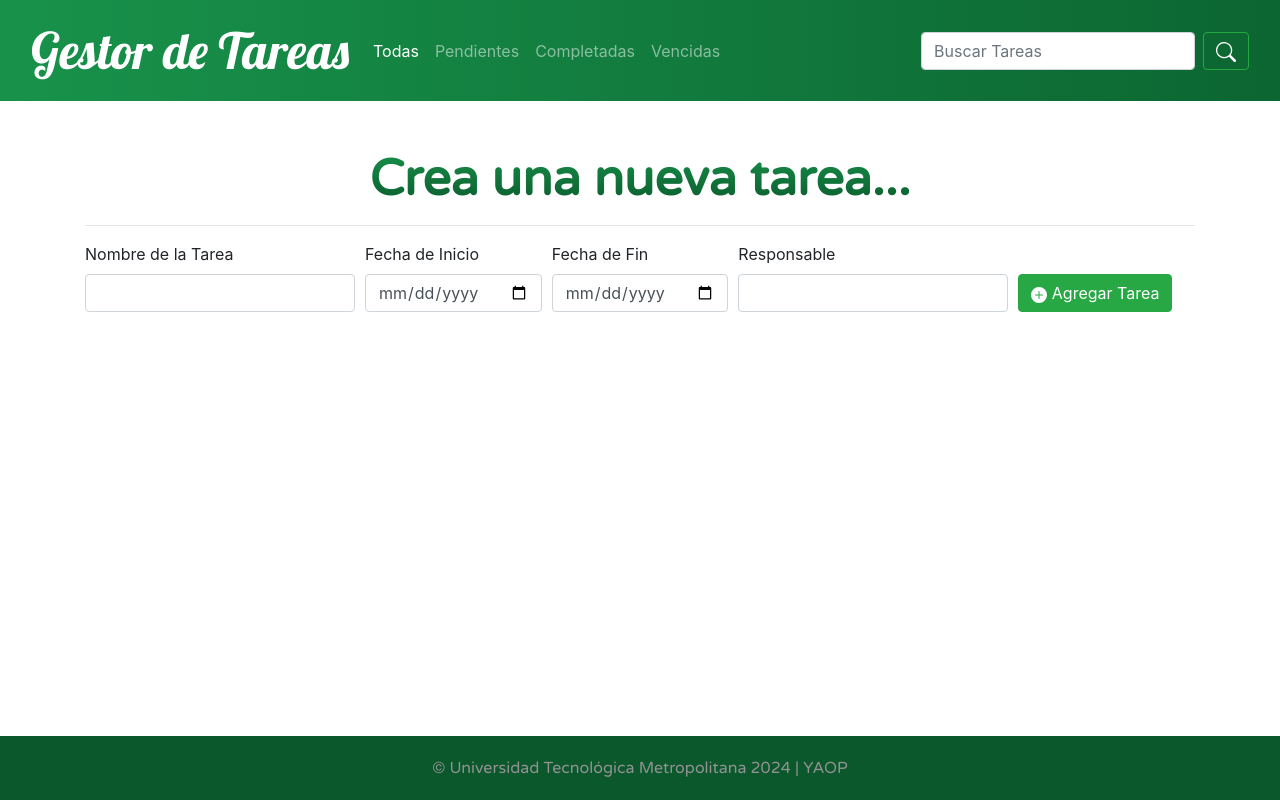
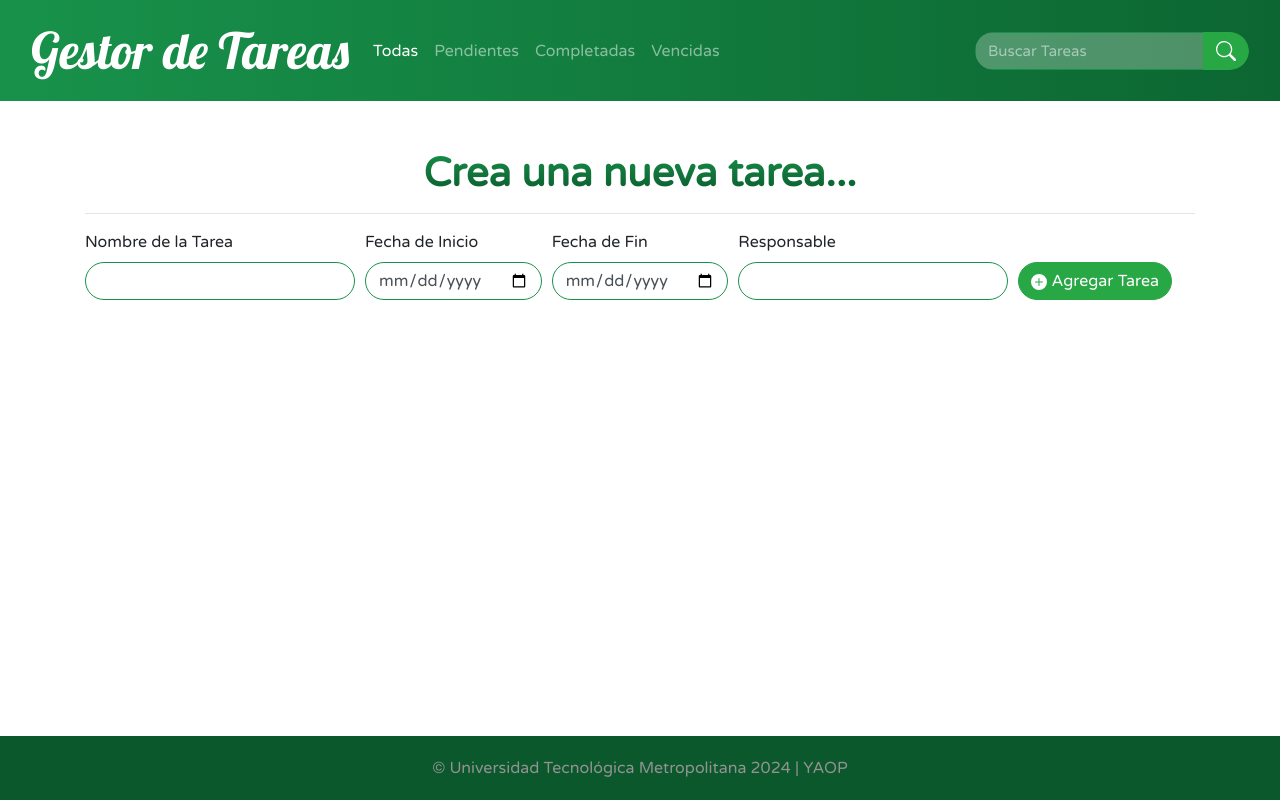
Before and after one commit to Yahirpuc/GestorDeTareas, a plain HTML site: page index.html in a window 1280 px wide. Drawn offline with nearby package versions, Linux system fonts and the light colour scheme; some packages are replaced by stand-ins of ours; a script that the page names is missing.

Commit message:
Update index.html
Cambios en Bordes, títulos y focus de entrada de formularios,

```diff
--- a/index.html
+++ b/index.html
@@ -5,7 +5,6 @@
     <meta charset="UTF-8">
     <meta name="viewport" content="width=device-width, initial-scale=1.0">
     <link rel="icon" href="/imgs/logo.png" type="image/x-icon">
-
     <title>Gestor de Tareas</title>
     <link href="https://maxcdn.bootstrapcdn.com/bootstrap/4.5.2/css/bootstrap.min.css" rel="stylesheet">
     <link rel="preconnect" href="https://fonts.googleapis.com">
@@ -18,8 +17,9 @@
             color: rgb(0, 0, 0);
         }
 
+        body {
 
-        body {
+            font-family: "Varela Round", sans-serif;
             display: flex;
             flex-direction: column;
             min-height: 100vh;
@@ -31,7 +31,53 @@
             flex: 1;
         }
 
+        .form-control {
+            border-color: #18924b;
+            border-radius: 20px;
+        }
 
+        .form-control:focus {
+            border-color:#20b944;
+            box-shadow: none;
+        }
+        .form-control::placeholder {
+            color: rgba(255, 255, 255, 0.5);
+
+
+            font-size: 15px;
+        }
+
+
+        .btn-outline-success {
+            border-radius: 25px;
+            color: #28a745;
+            border-color: #28a745;
+        }
+
+        .btn-success {
+            border-radius: 20px;
+            color: #fff;
+            background-color: #28a745;
+            border-color: #28a745;
+        }
+
+        .btn-group-sm .btn,
+        .btn-sm {
+            border-radius: 15px;
+        }
+
+        .mb-3,
+        .my-3 {
+            border-radius: 20px;
+            margin-top: 0;
+            border-color: #28a745;
+        }
+
+
+        .list-group-item {
+            margin-top: 0%;
+            padding: 0%;
+        }
 
         .navbar-brand {
             font-family: "Lobster", sans-serif;
@@ -40,23 +86,20 @@
             font-size: 50px;
         }
 
-
         .navbar-collapse {
             color: white;
-            justify-content: space-between
+            justify-content: space-between;
         }
 
         .text-center {
             font-family: "Varela Round", sans-serif;
-
-            font-size: 50px;
+            font-size: 40px;
             background: linear-gradient(to bottom, #18924b, #0a582b);
             background-clip: text;
             -webkit-background-clip: text;
             color: transparent;
             -webkit-text-fill-color: transparent;
         }
-
 
         .card-body {
             background-color: rgba(240, 248, 255, 0);
@@ -66,12 +109,10 @@
 
         .btn-group {
             position: relative;
-
         }
 
         .card-title {
             font-size: 30px;
-
         }
 
         .card-body {
@@ -90,18 +131,14 @@
         .vencida .card-text .text-muted {
             background-color: red;
             color: white;
-
         }
-
 
         .completada .card-text {
             color: white;
-
         }
 
         .vencida .card-text {
             color: white;
-
         }
 
         footer {
@@ -110,18 +147,31 @@
             background-color: #0a582b;
             text-align: center;
             font-family: "Varela Round", sans-serif;
-
             font-style: normal;
             width: 100%;
             bottom: 0;
             position: sticky;
-
         }
 
         .custom-button {
             background-color: #18924b;
             color: white;
             border-color: #0a582b;
+        }
+
+        .input-group {
+            border-radius: 25px;
+            overflow: hidden;
+
+        }
+
+        .input-group .form-control {
+            border-radius: 0;
+            background-color: rgba(255, 255, 255, 0.267);
+        }
+
+        .input-group .btn {
+            border-radius: 0 25px 25px 0;
         }
     </style>
 </head>
@@ -131,9 +181,7 @@
         <nav class="navbar navbar-expand-lg navbar-dark">
             <div class="container-fluid">
                 <a class="navbar-brand" href="#">Gestor de Tareas</a>
-                <button class="navbar-toggler" type="button" data-toggle="collapse"
-                    data-target="#navbarSupportedContent" aria-controls="navbarSupportedContent" aria-expanded="false"
-                    aria-label="Toggle navigation">
+                <button class="navbar-toggler" type="button" data-toggle="collapse" data-target="#navbarSupportedContent" aria-controls="navbarSupportedContent" aria-expanded="false" aria-label="Toggle navigation">
                     <span class="navbar-toggler-icon"></span>
                 </button>
                 <div class="collapse navbar-collapse" id="navbarSupportedContent">
@@ -151,16 +199,17 @@
                             <a class="nav-link vencidas" href="#">Vencidas</a>
                         </li>
                     </ul>
-                    <form class="form-inline my-2 my-lg-0" id="form-buscar">
-                        <input class="form-control mr-sm-2" type="search" placeholder="Buscar Tareas"
-                            aria-label="Search" id="input-buscar">
-                        <button class="btn btn-outline-success my-2 my-sm-0" type="submit">
-                            <svg xmlns="http://www.w3.org/2000/svg" width="20" height="20" fill="white"
-                                class="bi bi-search" viewBox="0 0 16 16">
-                                <path
-                                    d="M11.742 10.344a6.5 6.5 0 1 0-1.397 1.398h-.001q.044.06.098.115l3.85 3.85a1 1 0 0 0 1.415-1.414l-3.85-3.85a1 1 0 0 0-.115-.1zM12 6.5a5.5 5.5 0 1 1-11 0 5.5 5.5 0 0 1 11 0" />
-                            </svg>
-                        </button>
+                    <form class="form-inline my-2 my-lg-0" id="form-buscar" role="group">
+                        <div class="input-group">
+                            <input class="form-control" type="search" placeholder="Buscar Tareas"  aria-label="Search" id="input-buscar">
+                            <div class="input-group-append">
+                                <button class="btn btn-success" type="submit">
+                                    <svg xmlns="http://www.w3.org/2000/svg" width="20" height="20" fill="white" class="bi bi-search" viewBox="0 0 16 16">
+                                        <path d="M11.742 10.344a6.5 6.5 0 1 0-1.397 1.398h-.001q.044.06.098.115l3.85 3.85a1 1 0 0 0 1.415-1.414l-3.85-3.85a1 1 0 0 0-.115-.1zM12 6.5a5.5 5.5 0 1 1-11 0 5.5 5.5 0 0 1 11 0" />
+                                    </svg>
+                                </button>
+                            </div>
+                        </div>
                     </form>
                 </div>
             </div>
@@ -251,7 +300,7 @@
                 Swal.fire({ // Ventanas de alerta tipo sweetalert2
                     position: "center",
                     icon: "success",
-                    title: "Tarea Creada",
+                    title: "Tarea Creada Exitosamente",
                     showConfirmButton: false,
                     timer: 2000
                 });
```
